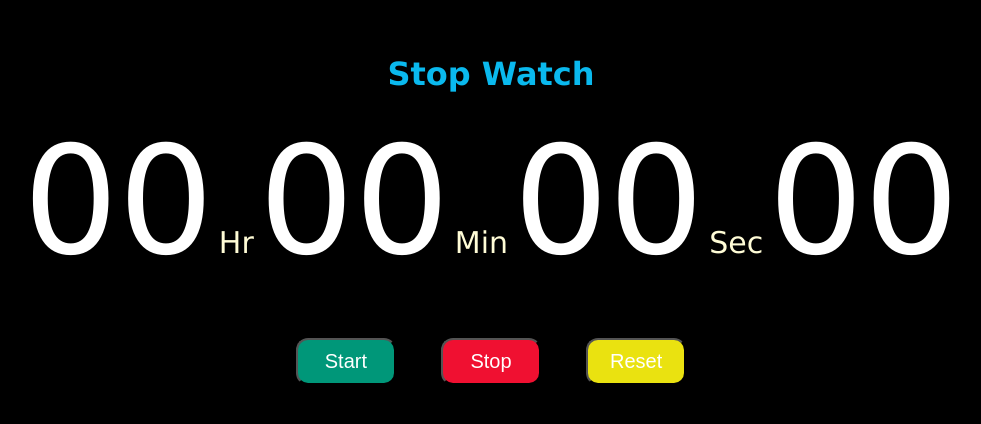
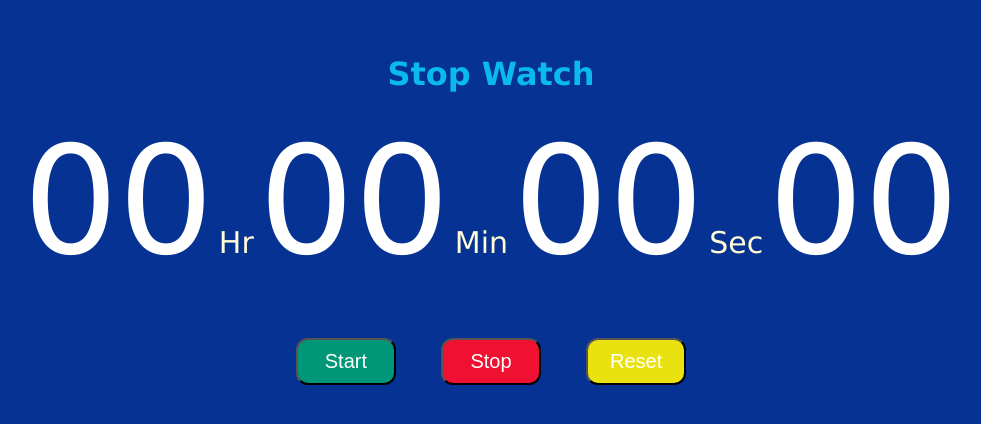
Before and after one commit to Anshulbohara/StopWatchProjectHtml-Css-Js, a plain HTML site: page index.html in a window 1280 px wide. Shown: the part 210-634 px from the top of the page, without its empty margins (149-1130 px from the left). Drawn offline with Linux system fonts and the light colour scheme.

Commit message:
Update style.css

```diff
--- a/style.css
+++ b/style.css
@@ -11,8 +11,8 @@ body {
     align-items: center;
     width: 100%;
     height: 100vh;
-    /* background-color: rgb(5, 50, 147); */
-    background-color: rgb(0, 0, 0);
+    background-color: rgb(5, 50, 147);
+    /* background-color: rgb(0, 0, 0);  */
 }
 
 h1 {
```
